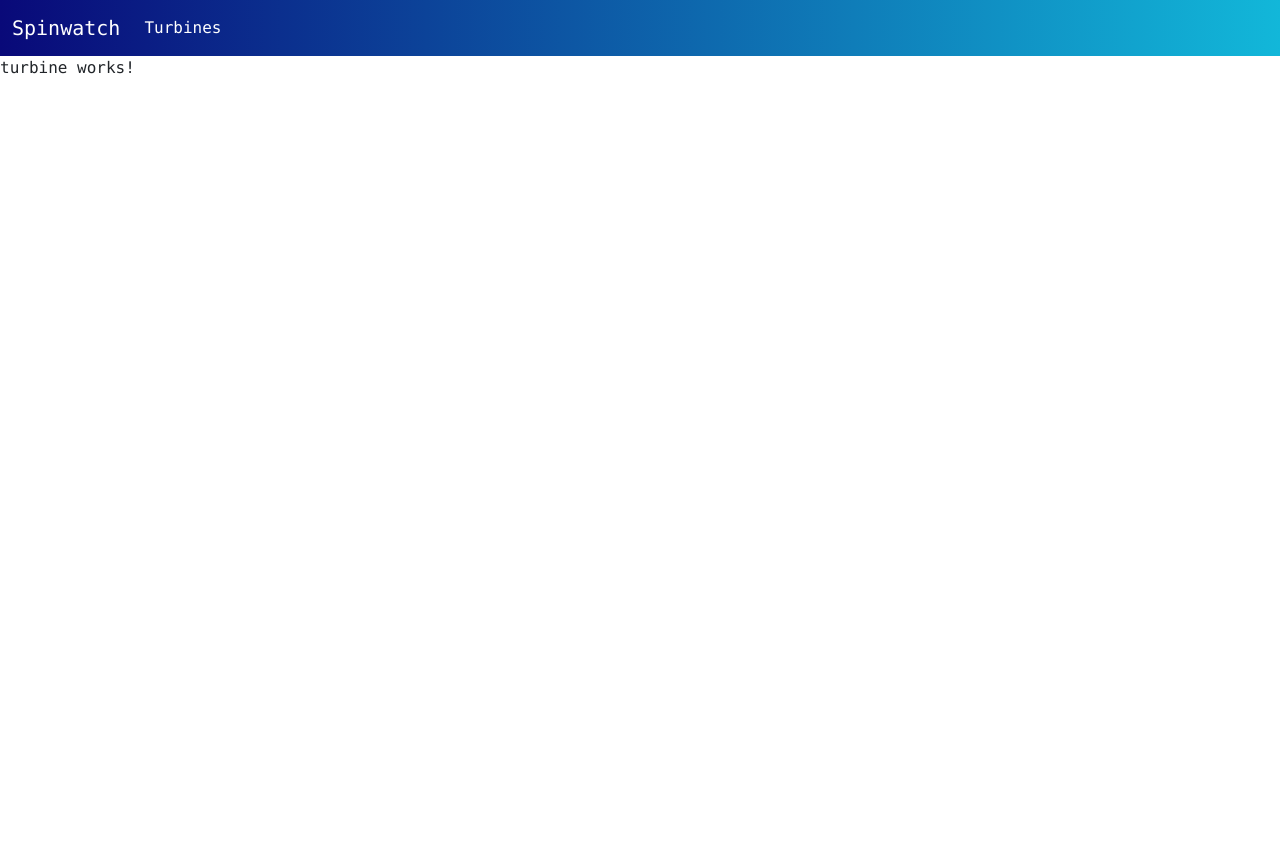
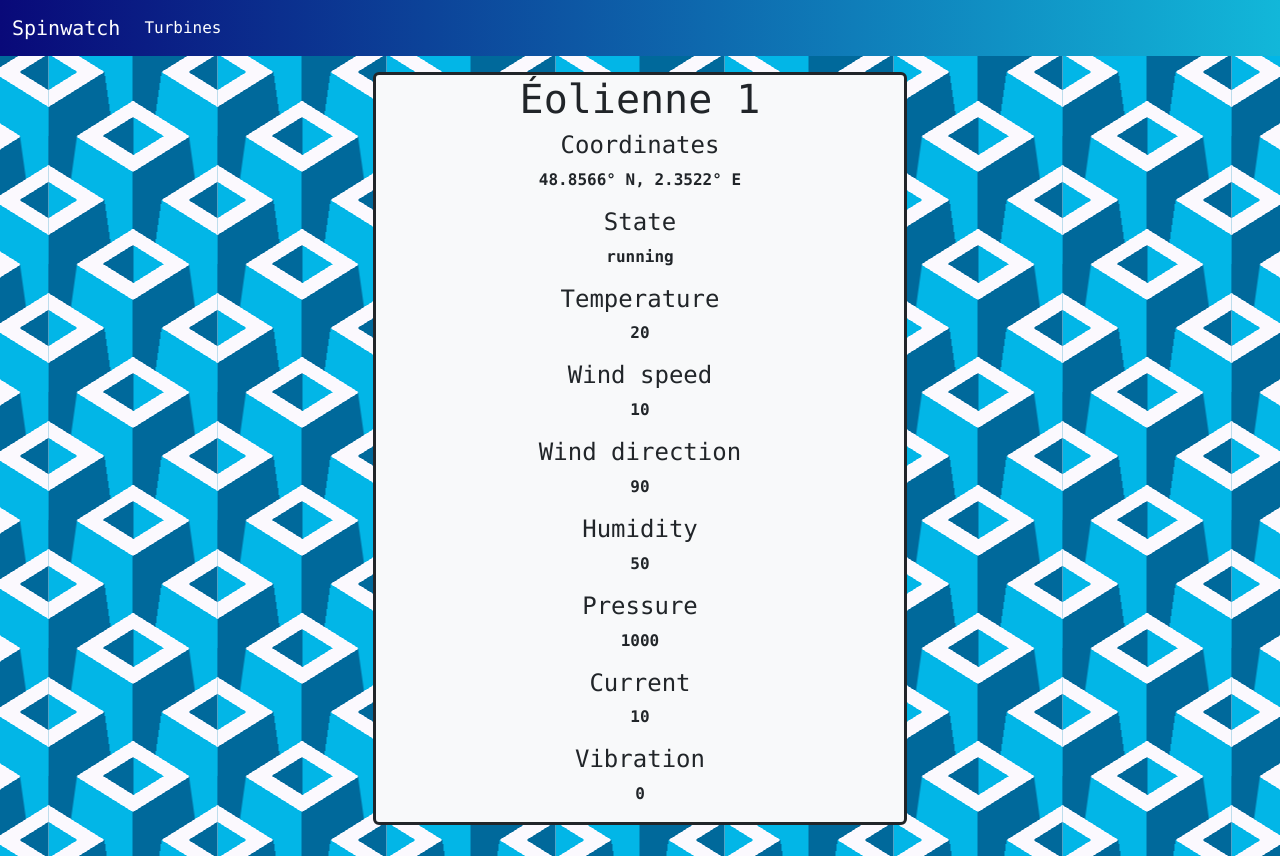
Before and after one commit to MrBibz/LIFT_2024, an Angular app in the folder lift-2024/: page /turbines/1 in a window 1280 px wide. Before the commit the page ends 800 px from the top, so only its background shows below. Built offline with nearby package versions, Linux system fonts and the light colour scheme.

Commit message:
Composant turbine première implémentation

```diff
--- a/lift-2024/src/app/turbine-board/turbine-board.component.html
+++ b/lift-2024/src/app/turbine-board/turbine-board.component.html
@@ -1,7 +1,7 @@
 <div class="turbine-board container-fluid mx-auto">
   <div class="row">
     <div
-      class="col-5 mx-auto bg-light mt-3 rounded border border-dark border-3"
+      class="col-10 col-sm-7 col-lg-5 mx-auto bg-light mt-3 rounded border border-dark border-3"
     >
       <div class="row">
         <h1 class="text-center">Turbine Board</h1>
@@ -19,9 +19,11 @@
                 'bg-dark': eolienne.etat === 'stopped'
               }"
               ><a
-              (mouseover)="setOnDetails(i)"
-              (mouseout)="resetOnDetails(i)"
-              [routerLink]="['/turbines', eolienne.id]">{{ onDetails[i] ? "Details" : eolienne.etat}}</a></span
+                (mouseover)="setOnDetails(i)"
+                (mouseout)="resetOnDetails(i)"
+                [routerLink]="['/turbines', eolienne.id]"
+                >{{ onDetails[i] ? "Details" : eolienne.etat }}</a
+              ></span
             >
           </h3>
         </div>
--- a/lift-2024/src/app/turbine-board/turbine-board.component.ts
+++ b/lift-2024/src/app/turbine-board/turbine-board.component.ts
@@ -1,6 +1,7 @@
 import { Component } from '@angular/core';
 import { Eolienne } from '../interfaces/eolienne';
 import hard_coded_eoliennes from '../fake_data/hard_coded';
+
 @Component({
   selector: 'app-turbine-board',
   templateUrl: './turbine-board.component.html',
--- a/lift-2024/src/app/turbine/turbine.component.css
+++ b/lift-2024/src/app/turbine/turbine.component.css
@@ -0,0 +1,21 @@
+.turbine-element {
+	height: 100vh;
+	--u: 10px;
+	--c1: #fbf9fe;
+	--c2: #02b6e7;
+	--c3: #00699b;
+	--gp: 50%/ calc(var(--u) * 16.9) calc(var(--u) * 12.8);
+	background:
+		conic-gradient(from 122deg at 50% 85.15%, var(--c2) 0 58deg, var(--c3) 0 116deg, #fff0 0 100%) var(--gp),
+		conic-gradient(from 122deg at 50% 72.5%, var(--c1) 0 116deg, #fff0 0 100%) var(--gp),
+		conic-gradient(from 58deg at 82.85% 50%, var(--c3) 0 64deg, #fff0 0 100%) var(--gp),
+		conic-gradient(from 58deg at 66.87% 50%, var(--c1) 0 64deg, var(--c2) 0 130deg, #fff0 0 100%) var(--gp),
+		conic-gradient(from 238deg at 17.15% 50%, var(--c2) 0 64deg, #fff0 0 100%) var(--gp),
+		conic-gradient(from 172deg at 33.13% 50%, var(--c3) 0 66deg, var(--c1) 0 130deg, #fff0 0 100%) var(--gp),
+		linear-gradient(98deg, var(--c3) 0 15%, #fff0 calc(15% + 1px) 100%) var(--gp),
+		linear-gradient(-98deg, var(--c2) 0 15%, #fff0 calc(15% + 1px) 100%) var(--gp),
+		conic-gradient(from -58deg at 50.25% 14.85%, var(--c3) 0 58deg, var(--c2) 0 116deg, #fff0 0 100%) var(--gp),
+		conic-gradient(from -58deg at 50% 28.125%, var(--c1) 0 116deg, #fff0 0 100%) var(--gp),
+		linear-gradient(90deg, var(--c2) 0 50%, var(--c3) 0 100%) var(--gp);
+
+}
--- a/lift-2024/src/app/turbine/turbine.component.html
+++ b/lift-2024/src/app/turbine/turbine.component.html
@@ -1 +1,64 @@
-<p>turbine works!</p>
+<div class="turbine-element container-fluid mx-auto">
+    <div class="row">
+        <div
+        class="col-10 col-sm-7 col-lg-5 mx-auto bg-light mt-3 rounded border border-dark border-3"
+      >
+      <div class="row">
+        <h1 class="text-center">{{ eolienne.nom }}</h1>
+      </div>
+      <div class="row text-center">
+        <h4>Coordinates</h4>
+      </div>
+        <div class="row">
+            <p class="text-center fw-bold">{{ eolienne.coordonnees }}</p>
+        </div>
+        <div class="row text-center">
+            <h4>State</h4>
+          </div>
+        <div class="row">
+            <p class="text-center fw-bold">{{ eolienne.etat }}</p>
+        </div>
+        <div class="row text-center">
+            <h4>Temperature</h4>
+          </div>
+        <div class="row">
+            <p class="text-center fw-bold">{{ eolienne.temperature }}</p>
+        </div>
+        <div class="row text-center">
+            <h4>Wind speed</h4>
+          </div>
+        <div class="row">
+            <p class="text-center fw-bold">{{ eolienne.vent_vitesse }}</p>
+        </div>
+        <div class="row text-center">
+            <h4>Wind direction</h4>
+          </div>
+        <div class="row">
+            <p class="text-center fw-bold">{{ eolienne.vent_direction }}</p>
+        </div>
+        <div class="row text-center">
+            <h4>Humidity</h4>
+          </div>
+        <div class="row">
+            <p class="text-center fw-bold">{{ eolienne.humidite }}</p>
+        </div>
+        <div class="row text-center">
+            <h4>Pressure</h4>
+          </div>
+        <div class="row">
+            <p class="text-center fw-bold">{{ eolienne.pression }}</p>
+        </div>
+        <div class="row text-center">
+            <h4>Current</h4>
+          </div>
+        <div class="row">
+            <p class="text-center fw-bold">{{ eolienne.courant }}</p>
+        </div>
+        <div class="row text-center">
+            <h4>Vibration</h4>
+          </div>
+        <div class="row">
+            <p class="text-center fw-bold">{{ eolienne.vibration }}</p>
+        </div>
+    </div>
+</div>
--- a/lift-2024/src/app/turbine/turbine.component.ts
+++ b/lift-2024/src/app/turbine/turbine.component.ts
@@ -1,4 +1,7 @@
 import { Component } from '@angular/core';
+import { Location } from '@angular/common';
+import { Eolienne } from '../interfaces/eolienne';
+import hard_coded_eoliennes from '../fake_data/hard_coded';
 
 @Component({
   selector: 'app-turbine',
@@ -7,4 +10,22 @@ import { Component } from '@angular/core';
 })
 export class TurbineComponent {
 
+  constructor(private location: Location) {
+    this.currentUrl = this.location.path();
+    this.eolienneId = parseInt(this.getSubstringAfterLastSlash(this.currentUrl));
+    this.eolienne = hard_coded_eoliennes[this.eolienneId - 1];
+  }
+
+  eolienne!: Eolienne;
+  currentUrl: string;
+  eolienneId!: number;
+
+  getSubstringAfterLastSlash(url: string): string {
+    const lastSlashIndex = url.lastIndexOf('/');
+    if (lastSlashIndex !== -1 && lastSlashIndex < url.length - 1) {
+      return url.substring(lastSlashIndex + 1);
+    }
+    return '';
+  }
+
 }
```
